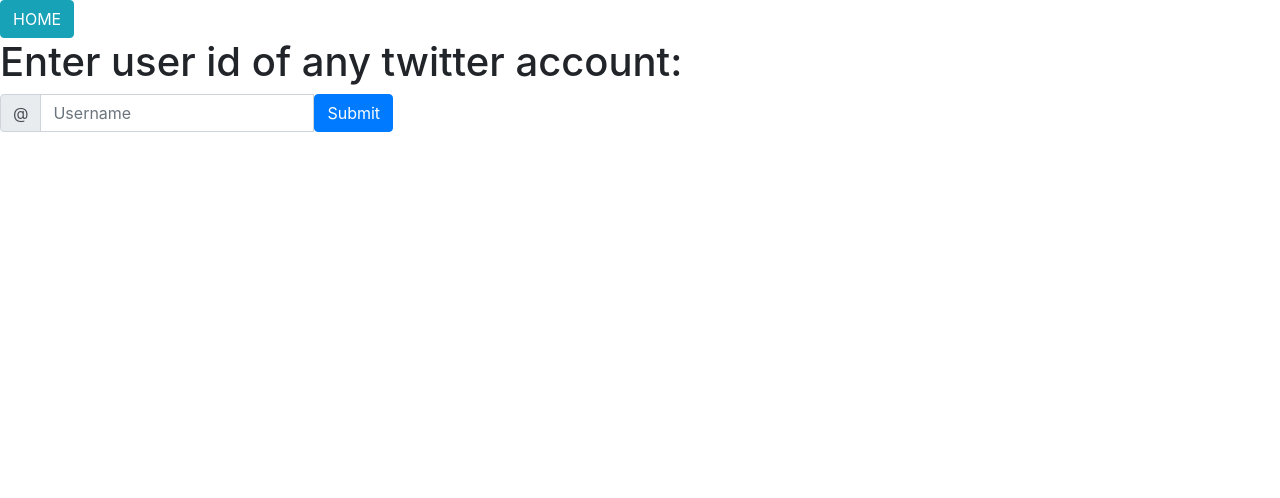
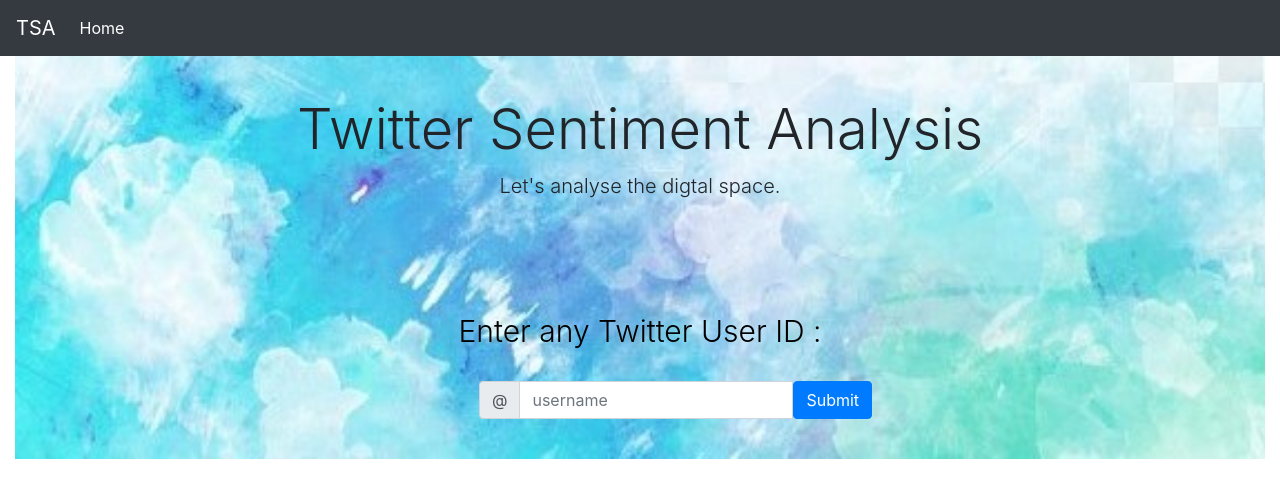
Before and after one commit to sahilkumarsingh/SentiProject, a Flask app: page /predictUser in a window 1280 px wide. Shown: the top 498 px of the page. Run offline with Flask 2, Linux system fonts and the light colour scheme; parts of the project's set-up code (start-up, migrations or seed data) failed here and were passed over; some libraries are stand-ins or nearby versions.

Commit message:
All four models working

```diff
--- a/app.py
+++ b/app.py
@@ -24,7 +24,10 @@
                 #flash(name)
                 tweets1 = twitter_client.get_tweets(query = name, count = 200)
                 df = tweet_analyzer.tweets_to_data_frame(tweets1)
-                df['sentiment'] = np.array([tweet_analyzer.analyze_sentiment(tweet) for tweet in df['tweets']])
+                df['sent_knn'] = np.array([tweet_analyzer.analyze_sentiment_knn(tweet) for tweet in df['tweets']])
+                df['sent_svm'] = np.array([tweet_analyzer.analyze_sentiment_svm(tweet) for tweet in df['tweets']])
+                df['sent_lr'] = np.array([tweet_analyzer.analyze_sentiment_logisticReg(tweet) for tweet in df['tweets']])
+                df['sent_treeC'] = np.array([tweet_analyzer.analyze_sentiment_TreeClassifier(tweet) for tweet in df['tweets']])
                 if name :
                     return render_template('result.html', df=df.head(14))
                 else:
@@ -47,7 +50,10 @@
                 #flash(name)
                 tweets = api.user_timeline(screen_name = name, count=200)
                 df = tweet_analyzer.tweets_to_data_frame(tweets)
-                df['sentiment'] = np.array([tweet_analyzer.analyze_sentiment(tweet) for tweet in df['tweets']])
+                df['sent_svm'] = np.array([tweet_analyzer.analyze_sentiment_svm(tweet) for tweet in df['tweets']])
+                df['sent_knn'] = np.array([tweet_analyzer.analyze_sentiment_knn(tweet) for tweet in df['tweets']])
+                df['sent_lr'] = np.array([tweet_analyzer.analyze_sentiment_logisticReg(tweet) for tweet in df['tweets']])
+                df['sent_treeC'] = np.array([tweet_analyzer.analyze_sentiment_TreeClassifier(tweet) for tweet in df['tweets']])
                 if name :
                     return render_template('result.html', df=df.head(14))
                 else:
--- a/static/styles/main.css
+++ b/static/styles/main.css
@@ -2,9 +2,18 @@
 #x {
   text-align: center;
 }
+h3 a.pred {
+  text-align: center;
+  font-size: 30px;
+}
 h3.pred {
   text-align: center;
   font-size: 30px;
+}
+
+h3.dis {
+  font-size: 2px;
+  text-align: center;
 }
 
 .section-light {
@@ -32,7 +41,7 @@
 }
 
 .col-sm-12 form {
-  padding: 2rem;
+  padding: 2rem 2rem 0rem 8rem;
 }
 
 .imgcenter {
--- a/templates/index.html
+++ b/templates/index.html
@@ -52,7 +52,9 @@
         <div class="row">
           <div class="col"></div>
           <div class="col-sm-12 col-md-6">
-            <h3 class="display-4 pred"><a href='/predictUser' style="text-decoration: none;color: black;">USER</a><a href='/predictTrend' style="text-decoration: none;color: black;">/TREND</a></h3>
+            <h3 class="display-4 pred">
+              <a >Select any one catogery :</a><br><br>
+              <a href='/predictUser' style="text-decoration: none;color: black;">USER</a><a href='/predictTrend' style="text-decoration: none;color: black;">/TREND</a></h3>
           </div>
           <div class="col"></div>
         </div>
--- a/templates/predictUser.html
+++ b/templates/predictUser.html
@@ -1,38 +1,68 @@
+
 <!DOCTYPE html>
  <html>
    <head>
-  <title>
-    Prediction
-  </title>
+    <!-- Required meta tags -->
     <meta charset="utf-8">
     <meta name="viewport" content="width=device-width, initial-scale=1, shrink-to-fit=no">
 
     <!-- Bootstrap CSS -->
     <link rel="stylesheet" href="https://stackpath.bootstrapcdn.com/bootstrap/4.4.1/css/bootstrap.min.css" integrity="sha384-Vkoo8x4CGsO3+Hhxv8T/Q5PaXtkKtu6ug5TOeNV6gBiFeWPGFN9MuhOf23Q9Ifjh" crossorigin="anonymous">
-    <!--CSS-->
+
     <link rel="stylesheet" href="{{ url_for('static',filename='../static/styles/main.css') }}">
+    <title>#Trend</title>
+    <script>
+    window.addEventListener("hashchange", function() { scrollBy(0, -50) });
+    </script>
   </head>
 
   <body>
+    <div class="container-fluid">
+      <nav class="navbar fixed-top navbar-expand-lg navbar-dark bg-dark">
+        <a class="navbar-brand" href="#">TSA</a>
+        <button class="navbar-toggler" type="button" data-toggle="collapse" data-target="#navbarNavDropdown" aria-controls="navbarNavDropdown" aria-expanded="false" aria-label="Toggle navigation">
+          <span class="navbar-toggler-icon"></span>
+        </button>
+        <div class="collapse navbar-collapse" id="navbarNavDropdown">
+          <ul class="navbar-nav">
+            <li class="nav-item active">
+              <a class="nav-link" href='/'>Home <span class="sr-only">(current)</span></a>
+            </li>
 
-      <a href='/' class="btn btn-info" role="button">HOME</a>
-
-    <H1>Enter user id of any twitter account:</H1>
-    <!--<form action="" class="form-inline" method="post">
-      <input type="text" class="form-control" placeholder="@Username" name="username">
-      <input class="btn btn-primary" type="submit" value="Submit">
-    </form>-->
+          </ul>
+        </div>
+      </nav>
+      <div class="section-light">
+        <div class="row">
+          <div class="col-sm-12">
+            <div class="jumbotron jumbotron-fluid">
+              <div class="container">
+                <h1 class="display-4">Twitter Sentiment Analysis</h1>
+                <p class="lead">Let's analyse the digtal space.</p>
+              </div>
+            </div>
+          </div>
+        </div>
+        <div class="row">
+          <div class="col"></div>
+          <div class="col-sm-12 col-md-6">
+            <h3 class="display-4 pred">
+              <a style="text-decoration: none;color: black;">Enter any Twitter User ID :</a>
+              <a style="text-decoration: none;color: black;">
                 <form class="form-inline" method="post">
                   <div class="input-group">
                     <div class="input-group-prepend">
                       <span class="input-group-text" id="basic-addon1">@</span>
                     </div>
-      <input type="text" class="form-control" placeholder="Username" aria-label="Username" aria-describedby="basic-addon1" name="username">
-      <input class="btn btn-primary" type="submit" value="Submit">
+                    <input type="text" class="form-control" placeholder="username" aria-label="Username" aria-describedby="basic-addon1" name="username"><input class="btn btn-primary" type="submit" value="Submit">
                   </div>
                 </form>
-    <!--{{get_flashed_messages()}}
-    {{error}}-->
+              </a>
+            </h3>
+          </div>
+          <div class="col"></div>
+        </div>
+      </div>
+    </div>
   </body>
 </html>
-<!--value="{{request.form.username}}"-->
```
Also changed, not shown: Twitter_Sentiment_Analysis.py (+50 -14 lines), templates/predictTrend.html (+13 -10 lines), templates/result.html (+75 -2 lines). Lines whose indentation alone changed are shown as unchanged.
